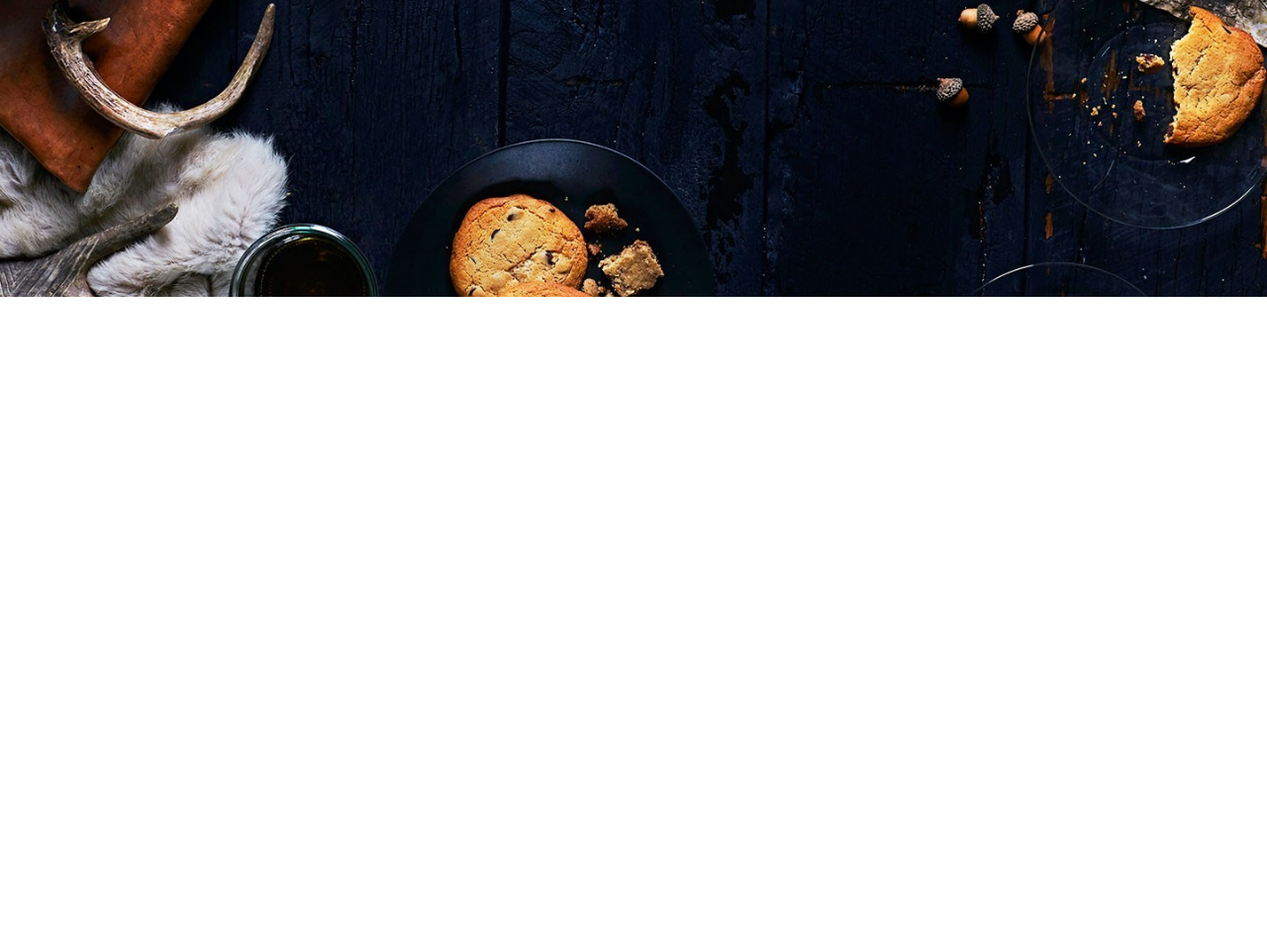
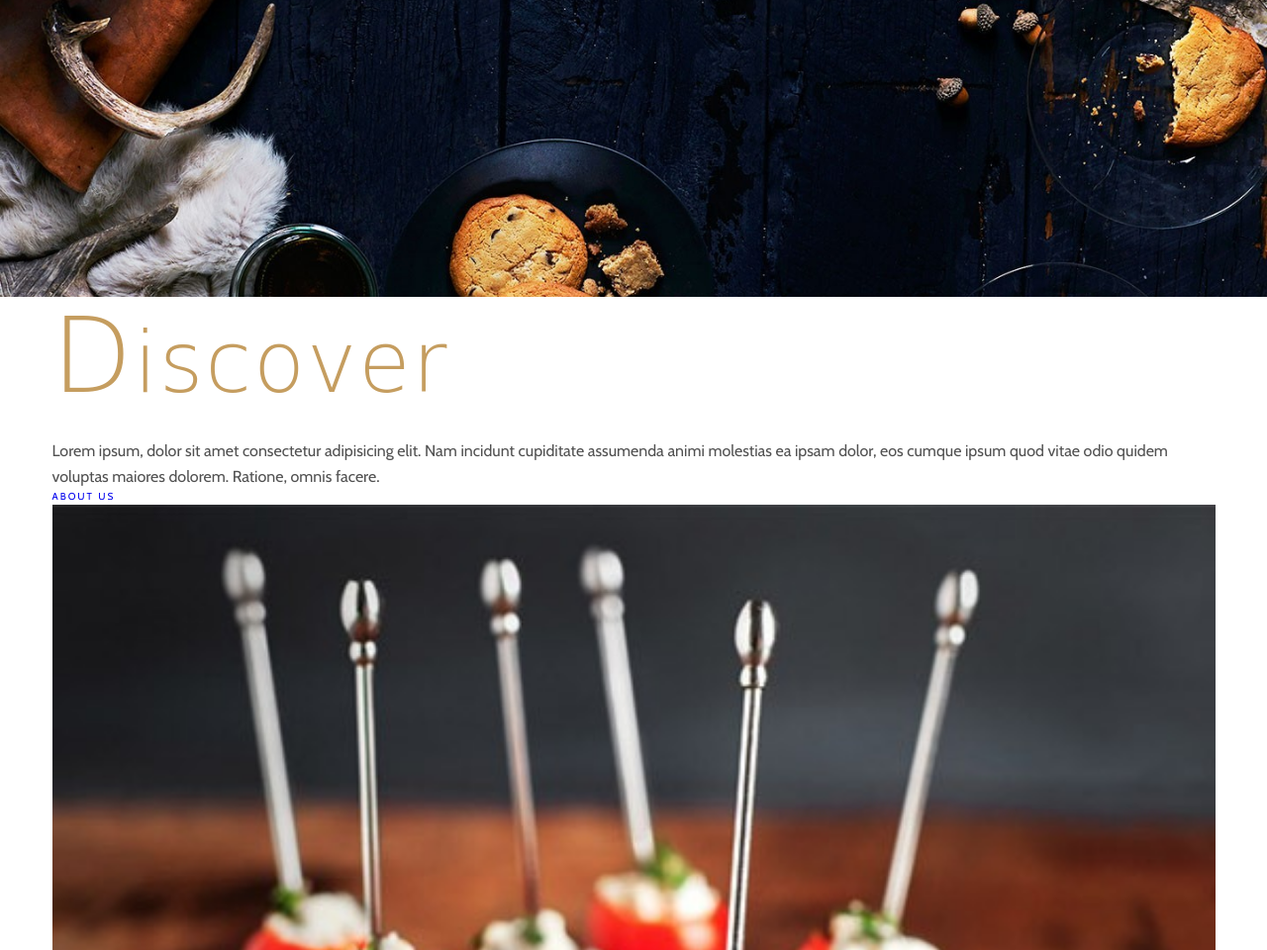
Before and after one commit to amirh39/the-rose, a website: page index.html in a window 1280 px wide. Shown: the part 500-1460 px from the top of the page at 99% size. Before the commit the page ends 800 px from the top, so only its background shows below. Drawn offline with nearby package versions, Linux system fonts and the light colour scheme; a web font is replaced by a local one.

Commit message:
Story section html complete

```diff
--- a/index.html
+++ b/index.html
@@ -53,7 +53,7 @@
     <main>
       <section id="hero" class="hero">
         <div class="container">
-          <h2 class="sub-headline">
+          <h2 class="sub--headline">
             <span class="first-letter">W</span>elcome
           </h2>
           <h1 class="headline">The Rosa</h1>
@@ -70,6 +70,31 @@
           </div>
         </div>
       </section>
+
+      <section class="story">
+        <div class="container">
+          <div class="story__info">
+            <div class="story__info__description spacer--right animate--left">
+              <div class="global--headline">
+                <h2 class="sub--headline">
+                  <span class="first-letter">D</span>iscover
+                </h2>
+                <h1 class="headline headline--dark">Our Story</h1>
+              </div>
+              <p>
+                Lorem ipsum, dolor sit amet consectetur adipisicing elit. Nam
+                incidunt cupiditate assumenda animi molestias ea ipsam dolor,
+                eos cumque ipsum quod vitae odio quidem voluptas maiores
+                dolorem. Ratione, omnis facere.
+              </p>
+              <a href="#" class="btn btn--body">About Us</a>
+            </div>
+            <div class="story__info__image animate--right">
+              <img src="img/our-story-1.jpg" alt="Our Story" />
+            </div>
+          </div>
+        </div>
+      </section>
     </main>
 
     <script src="js/main.js"></script>
--- a/styles/style.scss
+++ b/styles/style.scss
@@ -45,6 +45,30 @@ p {
   max-width: 122.5rem;
   margin: 0 auto;
   padding: 0 2.5rem;
+}
+
+.sub--headline {
+  font-size: 8.5rem;
+  font-family: $secondary-font;
+  color: $secondary-font-color;
+  font-weight: 100;
+  line-height: 0.4;
+  letter-spacing: 2px;
+
+  .first-letter {
+    text-transform: uppercase;
+    font-size: 10.5rem;
+  }
+}
+
+.headline {
+  color: #fff;
+  font-family: $main-font;
+  font-size: 3.7rem;
+  text-transform: uppercase;
+  font-weight: 900;
+  letter-spacing: 0.5rem;
+  margin-right: -0.5rem;
 }
 
 .btn {
@@ -187,30 +211,6 @@ p {
   text-align: center;
 }
 
-.sub-headline {
-  font-size: 8.5rem;
-  font-family: $secondary-font;
-  color: $secondary-font-color;
-  font-weight: 100;
-  line-height: 0.4;
-  letter-spacing: 2px;
-
-  .first-letter {
-    text-transform: uppercase;
-    font-size: 10.5rem;
-  }
-}
-
-.headline {
-  color: #fff;
-  font-family: $main-font;
-  font-size: 3.7rem;
-  text-transform: uppercase;
-  font-weight: 900;
-  letter-spacing: 0.5rem;
-  margin-right: -0.5rem;
-}
-
 .separator {
   display: flex;
   align-items: center;
```
Also changed, not shown: styles/style.css, 1 other file.
